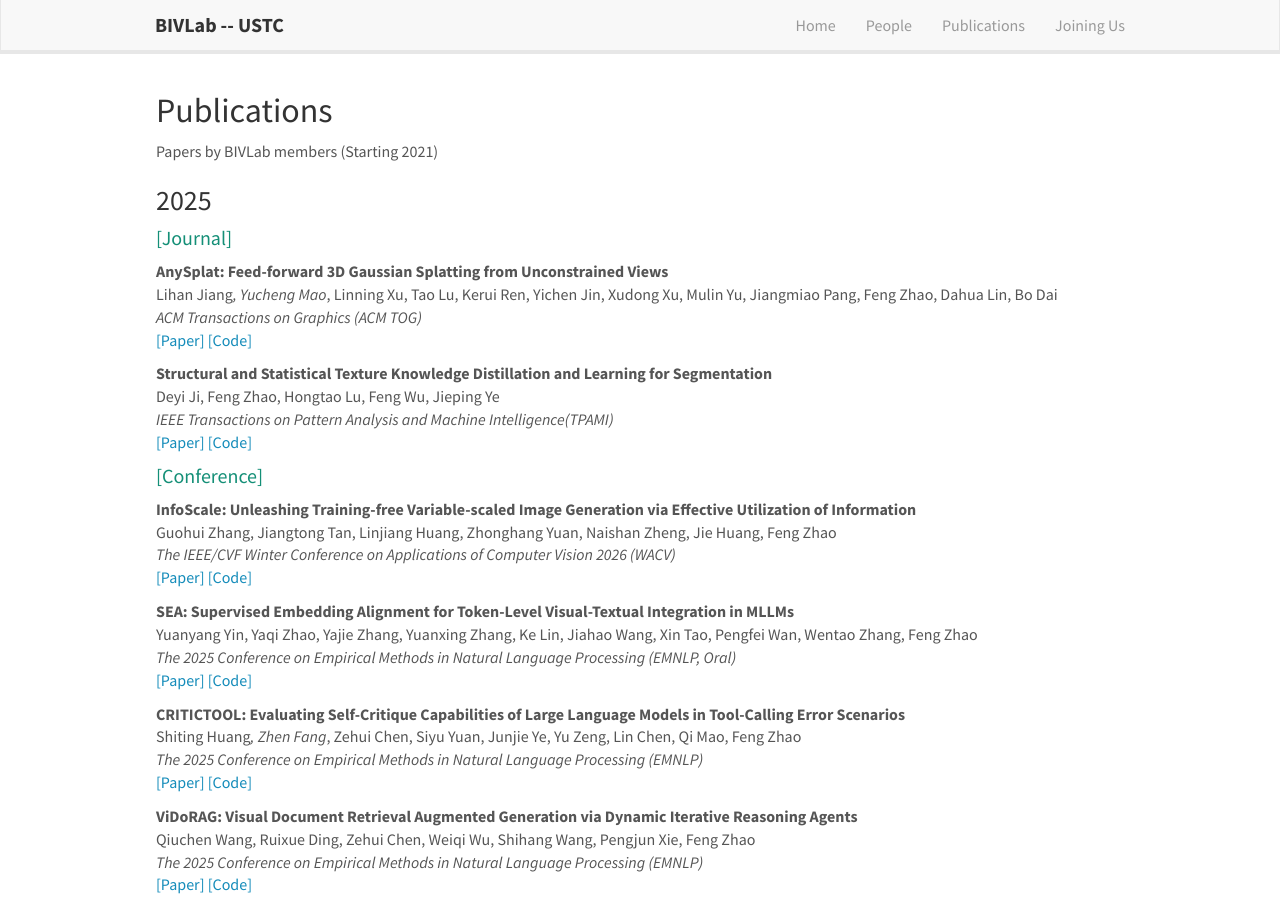
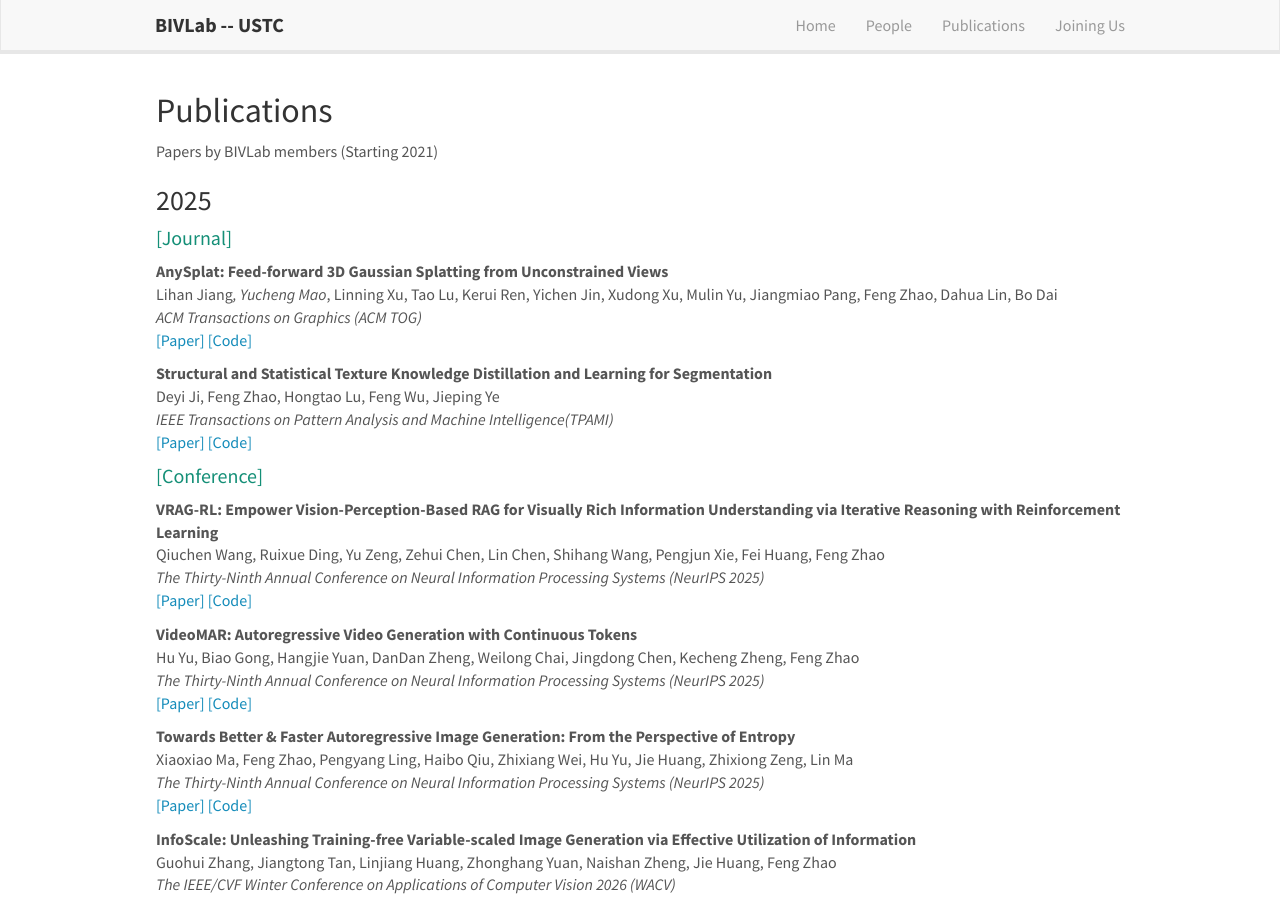
Before and after one commit to bivlab123/bivlab123.github.io, a Jekyll site: the page built from _pages/publications.md, in a window 1280 px wide and 900 px high. Built offline with Jekyll 4.4.1, drawn with Linux system fonts in a browser that asks for light colours; nearby versions of some CDN libraries.

Commit message:
update nips

```diff
--- a/_data/news.yml
+++ b/_data/news.yml
@@ -1,3 +1,6 @@
+- date: Sep 2025
+  headline: "We have 3 papers accepted to NeurIPS 2025!"
+
 - date: Sep 2025
   headline: "We have 4 papers (1 Oral) accepted to EMNLP 2025!"
 
--- a/_data/publist_2025.yml
+++ b/_data/publist_2025.yml
@@ -1,3 +1,42 @@
+
+- title: "VRAG-RL: Empower Vision-Perception-Based RAG for Visually Rich Information Understanding via Iterative Reasoning with Reinforcement Learning"
+  authors: Qiuchen Wang, Ruixue Ding, Yu Zeng, Zehui Chen, Lin Chen, Shihang Wang, Pengjun Xie, Fei Huang, Feng Zhao
+  venue: "The Thirty-Ninth Annual Conference on Neural Information Processing Systems (NeurIPS 2025)"
+  link:
+    url: https://arxiv.org/pdf/2505.22019
+    display: \[Paper\]
+  code:
+    url: https://github.com/Alibaba-NLP/VRAG
+    display: \[Code\]
+  highlight: 0
+  year: 2025
+
+
+- title: "VideoMAR: Autoregressive Video Generation with Continuous Tokens"
+  authors: Hu Yu, Biao Gong, Hangjie Yuan, DanDan Zheng, Weilong Chai, Jingdong Chen, Kecheng Zheng, Feng Zhao
+  venue: "The Thirty-Ninth Annual Conference on Neural Information Processing Systems (NeurIPS 2025)"
+  link:
+    url: https://www.arxiv.org/pdf/2506.14168
+    display: \[Paper\]
+  code:
+    url: https://yuhuustc.github.io//projects/VideoMAR.html
+    display: \[Code\]
+  highlight: 0
+  year: 2025
+
+
+- title: "Towards Better & Faster Autoregressive Image Generation: From the Perspective of Entropy"
+  authors: Xiaoxiao Ma, Feng Zhao, Pengyang Ling, Haibo Qiu, Zhixiang Wei, Hu Yu, Jie Huang, Zhixiong Zeng, Lin Ma
+  venue: "The Thirty-Ninth Annual Conference on Neural Information Processing Systems (NeurIPS 2025)"
+  link:
+    url: https://neurips.cc/virtual/2025/poster/118537
+    display: \[Paper\]
+  code:
+    url: https://github.com/krennic999/ARsample
+    display: \[Code\]
+  highlight: 0
+  year: 2025
+
 - title: "InfoScale: Unleashing Training-free Variable-scaled Image Generation via Effective Utilization of Information"
   authors: Guohui Zhang, Jiangtong Tan, Linjiang Huang, Zhonghang Yuan, Naishan Zheng, Jie Huang, Feng Zhao
   venue: "The IEEE/CVF Winter Conference on Applications of Computer Vision 2026 (WACV)"
```
